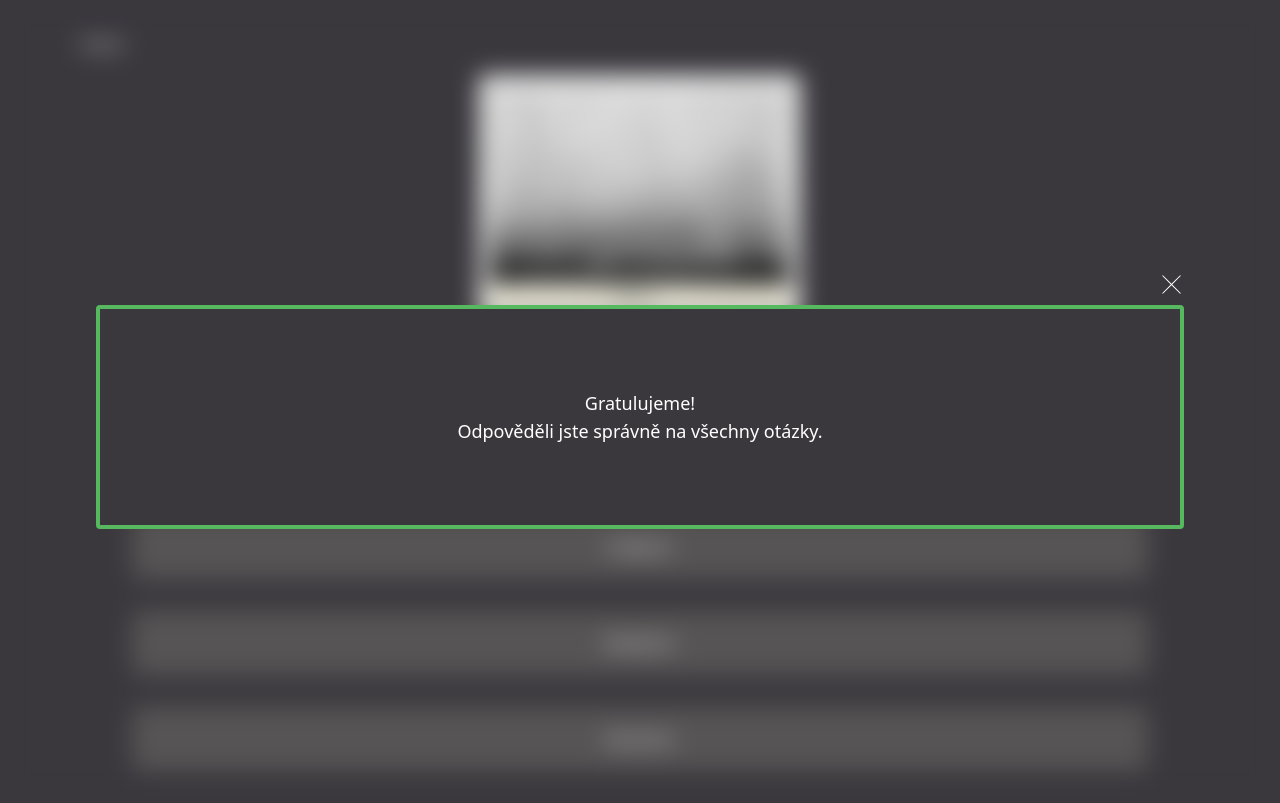
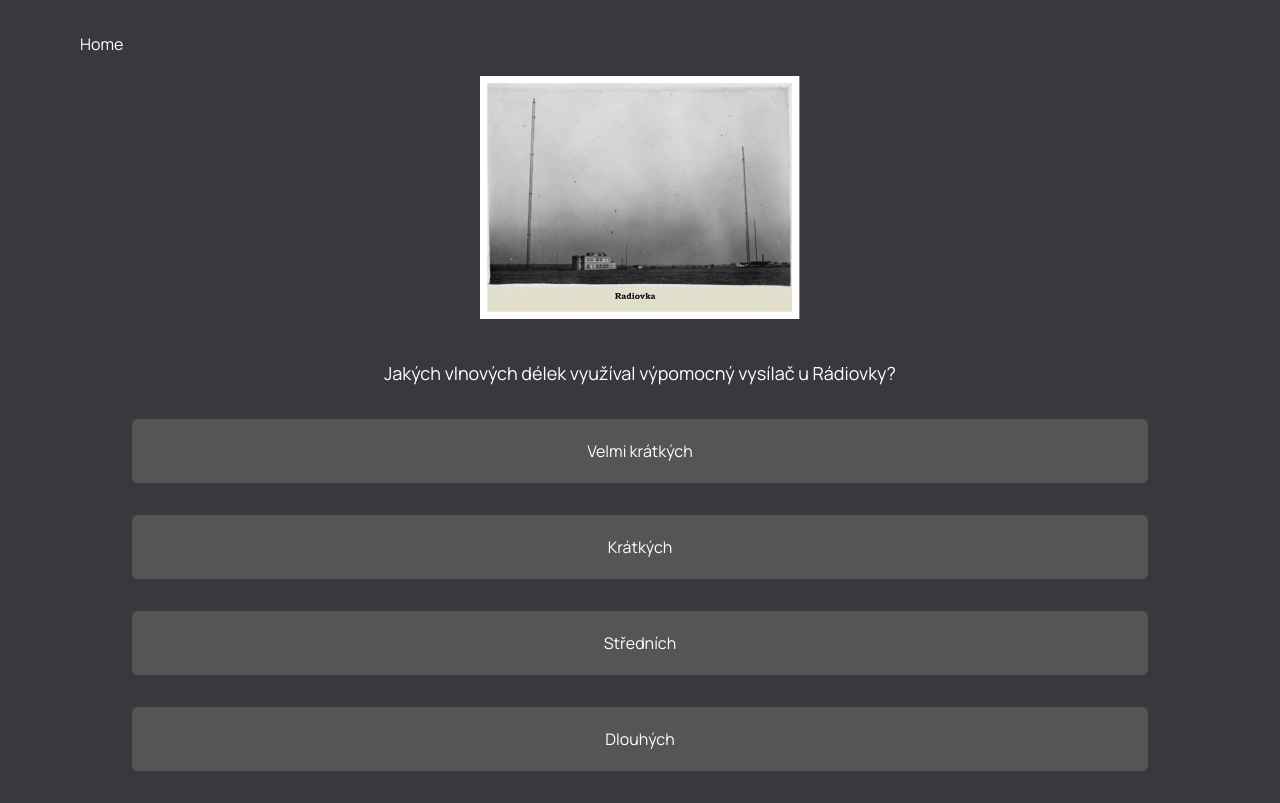
Before and after one commit to OlliJeCool/path, a React (Vite) app: page /1 in a window 1280 px wide. Built offline with nearby package versions, Linux system fonts and the light colour scheme.

Commit message:
pop up fix 2

```diff
--- a/src/components/QuestionPage.jsx
+++ b/src/components/QuestionPage.jsx
@@ -47,7 +47,7 @@ const QuestionPage = ({ question }) => {
 
     return (
         <div className="flex justify-center w-full text-white">
-            {true ?
+            {showIsDone ?
                 <div className="fixed w-full h-[100vh]  flex justify-center backdrop-blur-md  items-center">
                     <div className='w-[85%]'>
                         <div className='flex justify-end mb-2' onClick={closeShowIsDone}>
```
